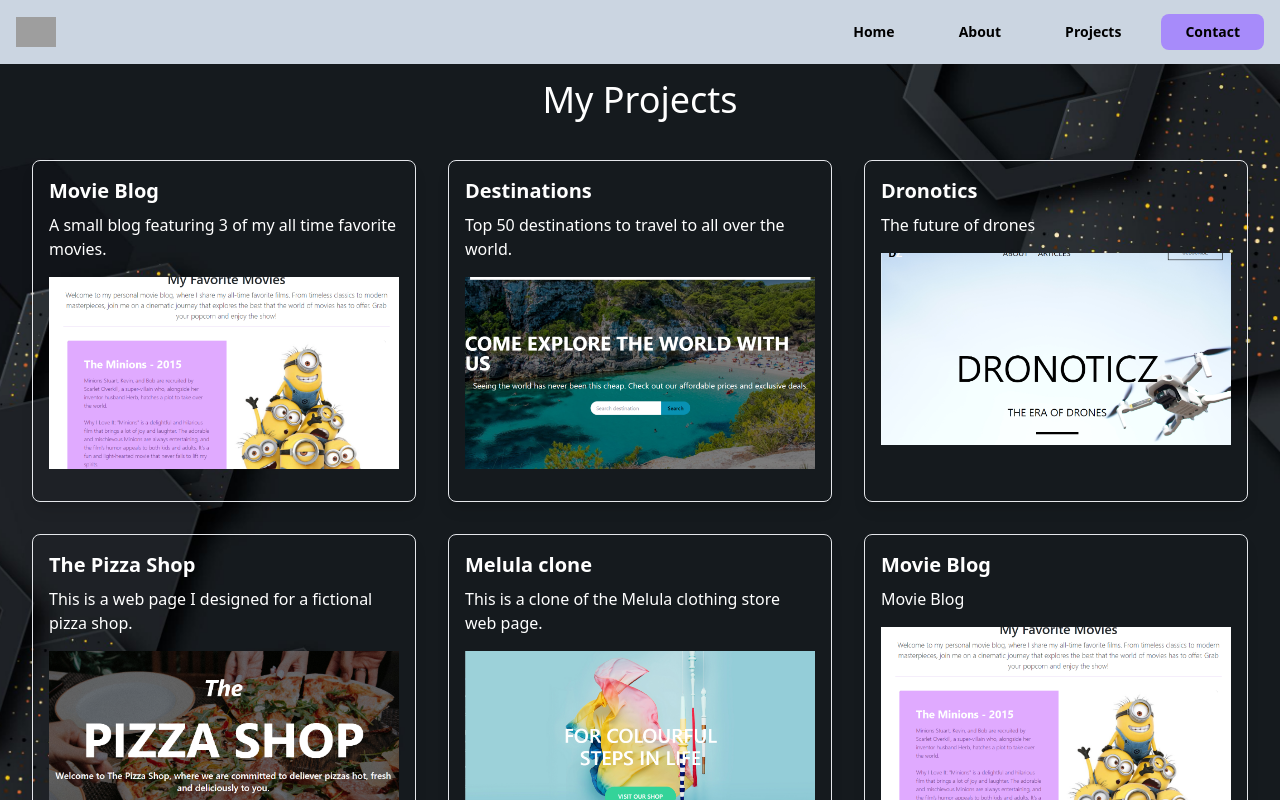
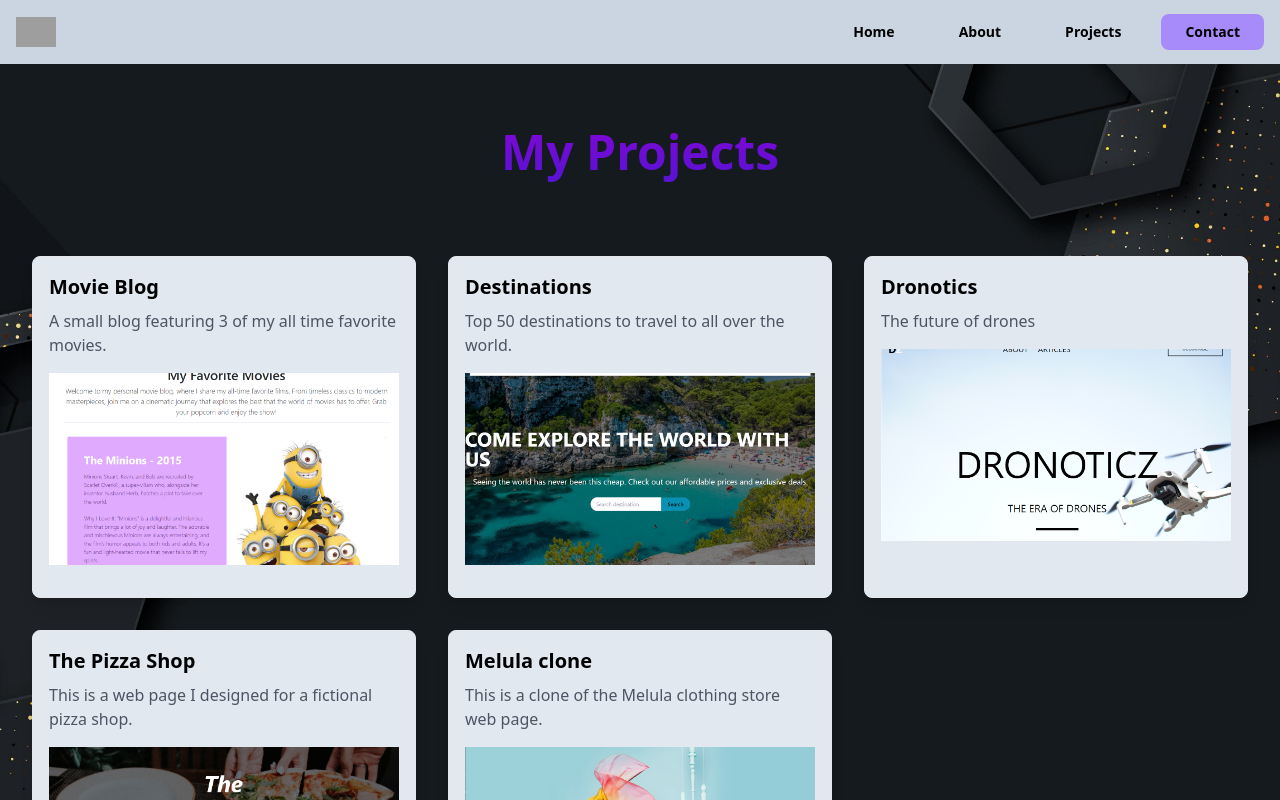
Before and after one commit to kaymkwanazi/My-portfolio, a React (Vite) app: page /projects in a window 1280 px wide. Shown: the top 800 px of the page. Built offline with nearby package versions, Linux system fonts and the light colour scheme; grey boxes are pictures that could not be loaded.

Commit message:
projects list done

```diff
--- a/Database/projects.json
+++ b/Database/projects.json
@@ -61,18 +61,7 @@
             },
 
             "link": "https://melula-clone.vercel.app/"
-        },
-        {
-            "Id" : 6,
-            "title": "Movie Blog",
-            "description": "Movie Blog",
-            "image": {
-                "src": "src/images/movie-blog.png",
-                "alt": "Movie blog Image",
-                "onClick": "window.location.href='https://movie-blog-six.vercel.app/';"
-            },
+        }
 
-            "link": "https://movie-blog-six.vercel.app/"
-        }
     ]
 }
--- a/src/Components/ProgressBar.jsx
+++ b/src/Components/ProgressBar.jsx
@@ -14,9 +14,9 @@ export const ProgressBar = () => {
     ];
 
   return (
-    <div className='flex items-center justify-center gap-10'>
+    <div className='md:flex items-center justify-center gap-10'>
         {skills.map((skill) => (
-          <div className='w-32'>
+          <div className='w-32 pb-2'>
             <CircularProgressbar value={skill.percentage} text={`${skill.percentage}%`}
                 styles={buildStyles({
                     textColor: 'white',
--- a/src/Components/ProjectsList.jsx
+++ b/src/Components/ProjectsList.jsx
@@ -9,15 +9,15 @@ const ProjectsList = () => {
     }, []);
 
   return (
-    <div className="text-white container mx-auto px-4">
+    <div className=" container mx-auto px-4">
       <div className="grid grid-cols-1 sm:grid-cols-2 lg:grid-cols-3 gap-8">
         {projects.map((project) => (
           <div
             key={project.Id}
-            className="border p-4 rounded-lg shadow-lg hover:shadow-xl transition-shadow"
+            className="border bg-slate-200 p-4 rounded-lg shadow-lg hover:shadow-xl transition-shadow"
           >
             <h2 className="text-xl font-semibold mb-2">{project.title}</h2>
-            <p className="mb-4">{project.description}</p>
+            <p className="text-gray-600 mb-4">{project.description}</p>
             <img
               src={project.image.src}
               alt={project.image.alt}
--- a/src/Pages/About.jsx
+++ b/src/Pages/About.jsx
@@ -18,8 +18,8 @@ export const About = () => {
                     <div className='grid cols-1 md:grid-cols-2  gap-x-20'>
                         {/* Col 1 */}
                         <div>
-                            <h3 className='text-center pb-10 pt-36 text-2xl md:text-6xl font-semibold bg-gradient-to-b from-darkPurple via-lightPurple to-purple-600 bg-clip-text text-transparent'>Know Me <FaHandPointDown size={48} className='inline text-purple-600' /></h3>
-                            <p className='text-white text-center text-lg md:text-xl'>My name is Kamogelo Patience Mkwanazi, a passionate and dedicated Computer Systems Engineer with a love for web development.
+                            <h3 className='text-center pb-10 pt-36 text-5xl font-semibold bg-gradient-to-t from-darkPurple via-lightPurple to-purple-600  bg-clip-text text-transparent'>About Me </h3>
+                            <p className='text-white text-center text-md md:text-xl'>My name is Kamogelo Patience Mkwanazi, a passionate and dedicated Computer Systems Engineer with a love for web development.
                                 My journey began at the Tshwane University of Technology where I discovered my love for technology. Since then, I've had an
                                 opportunity to work on various projects. Currently I'm focused on web development, mainly front-end development. I love turning ideas into interactive, user-friendly web applications.
                             </p>
@@ -39,8 +39,8 @@ export const About = () => {
                         </div>
                     </div>
                     {/* skills section */}
-                    <div className='mb-28'>
-                        <h3 className='text-center mb-16 text-2xl md:text-6xl font-semibold bg-gradient-to-b from-darkPurple via-lightPurple to-purple-600 bg-clip-text text-transparent'>My Skills</h3>
+                    <div className='pb-28'>
+                        <h3 className='text-center pb-16 text-5xl font-semibold bg-gradient-to-b from-darkPurple via-lightPurple to-purple-600 bg-clip-text text-transparent'>My Skills</h3>
                         <div className="flex justify-around items-center text-white">
                            <ProgressBar />
                         </div>
--- a/src/Pages/Projects.jsx
+++ b/src/Pages/Projects.jsx
@@ -17,45 +17,14 @@ export const Projects = () => {
             style={{backgroundImage: `url(${backgroundPic})`}}>
           <div className='flex flex-col justify-center min-h-screen'>
             <div className='container mx-auto px-4 mb-28'>
-                <div>
-                    <h3 className='text-center text-2xl md:text-4xl text-white mt-20 mb-10'>My Projects</h3>
+                <div className='font-semibold bg-gradient-to-t from-darkPurple via-lightPurple to-purple-600 bg-clip-text text-transparent'>
+                    <h3 className='text-center text-5xl pt-32 pb-20'>My Projects</h3>
 
                 </div>
 
                     <div className='flex grow'>
                       <div className='flex items-center justify-center'>
-                       <ProjectsList />
-                        {/* <div>
-                            <div className='text-white font-semibold pt-5 flex justify-center md:pt-10 text-4xl md:text-2xl'>Movie Blog</div>
-                            <img src={movieBlog} className=' w-96 h-64 py-2 px-2 mt-5 rounded-3xl'></img>
-                            <p className='text-white text-xl text-center mb-5'>A small blog featuring 3 of my all time favorite movies.</p>
-                            <div className='flex justify-center'><a href='https://movie-blog-six.vercel.app/' className='bg-slate-400 px-3 py-2 rounded-xl justify-center'>View webpage</a></div>
-                        </div> */}
-                        {/* <div>
-                             <div className='text-white flex justify-center font-semibold text-4xl md:text-2xl pt-5 md:pt-10'>Destinations</div>
-                             <img src={travel} className='w-96 h-64  py-2 px-2 mt-5 rounded-3xl'></img>
-                             <p className='text-white text-xl text-center mb-5'>Web page displaying the top 50 travel destination around the world.</p>
-                             <div className='flex justify-center'><a href='https://destinations-omega.vercel.app/' className='bg-slate-400 px-3 py-2 rounded-xl justify-center'>View webpage</a></div>
-                        </div> */}
-                        {/* <div>
-                            <div className='text-white font-semibold flex justify-center pt-5 text-4xl md:text-2xl md:pt-10'>Melula</div>
-                            <img src={melula} className='w-96 h-64 py-2 px-2 mt-5 rounded-3xl'></img>
-                            <p className='text-white text-xl mb-5 text-center'>This is a clone of the Melula clothing store web page.</p>
-                            <div className='flex justify-center'><a href='https://melula-clone.vercel.app/' className='bg-slate-400 px-3 py-2 rounded-xl justify-center'>View webpage</a></div>
-                        </div> */}
-                        {/* <div>
-                            <div className='text-white font-semibold flex justify-center pt-5 text-4xl md:text-2xl md:pt-10'>Dronotics</div>
-                            <img src={drones} className='w-96 h-64  py-2 px-2 mt-5 rounded-3xl'></img>
-                            <p className='text-white text-xl mb-5 text-center'>A web page about the future of drones.</p>
-                            <div className='flex justify-center'><a href='https://drones-webpage.vercel.app/' className='bg-slate-400 px-3 py-2 rounded-xl justify-center'>View webpage</a></div>
-                        </div> */}
-                        {/* <div>
-                            <div className='text-white font-semibold flex justify-center pt-5 text-4xl md:text-2xl md:pt-10'>Pizza Shop</div>
-                            <img src={pizzashop} className='w-96 h-64  py-2 px-2 mt-5 rounded-3xl'></img>
-                            <p className='text-white text-xl mb-5 text-center'>This is a web page I designed for a fictional pizza shop.</p>
-                            <div className='flex justify-center'><a href='https://pizza-shop-taupe-eight.vercel.app/' className='bg-slate-400 px-3 py-2 rounded-xl justify-center'>View webpage</a></div>
-                        </div> */}
-
+                        <ProjectsList />
                       </div>
                   </div>
             </div>
```
